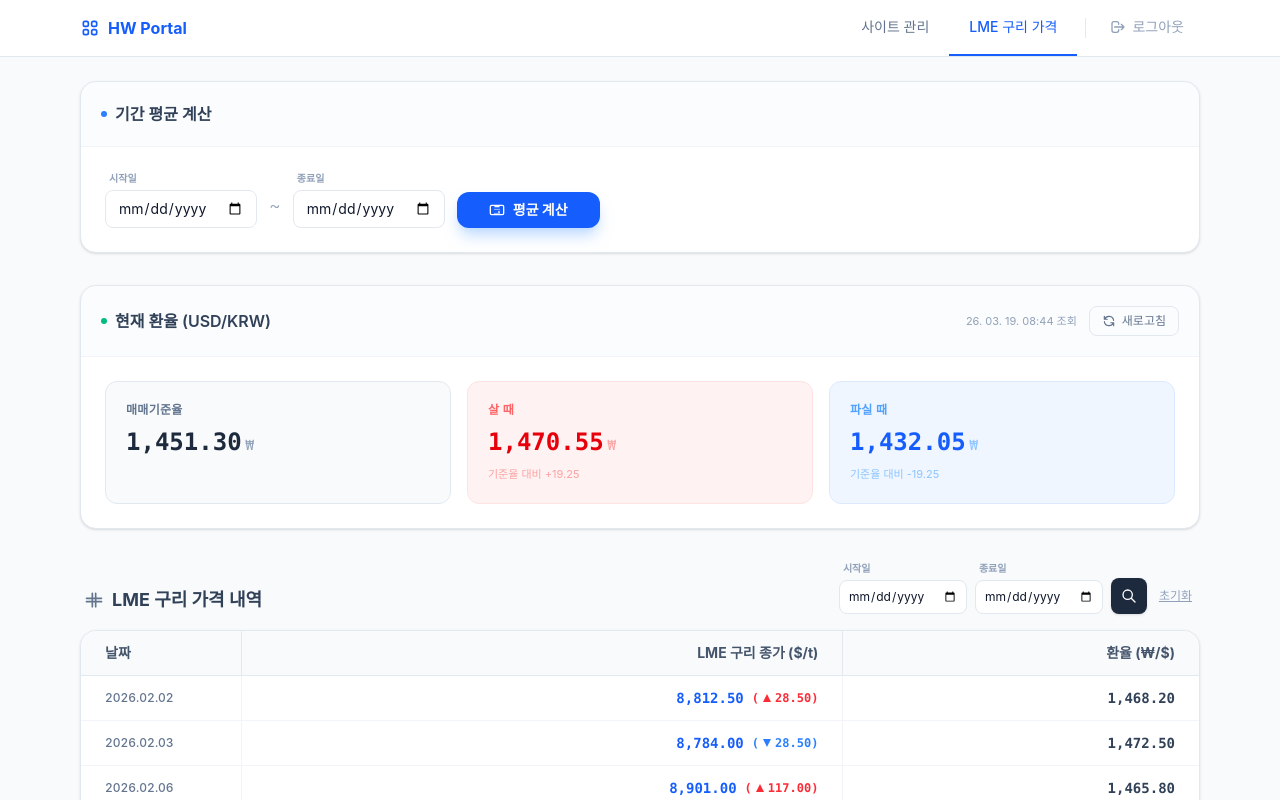
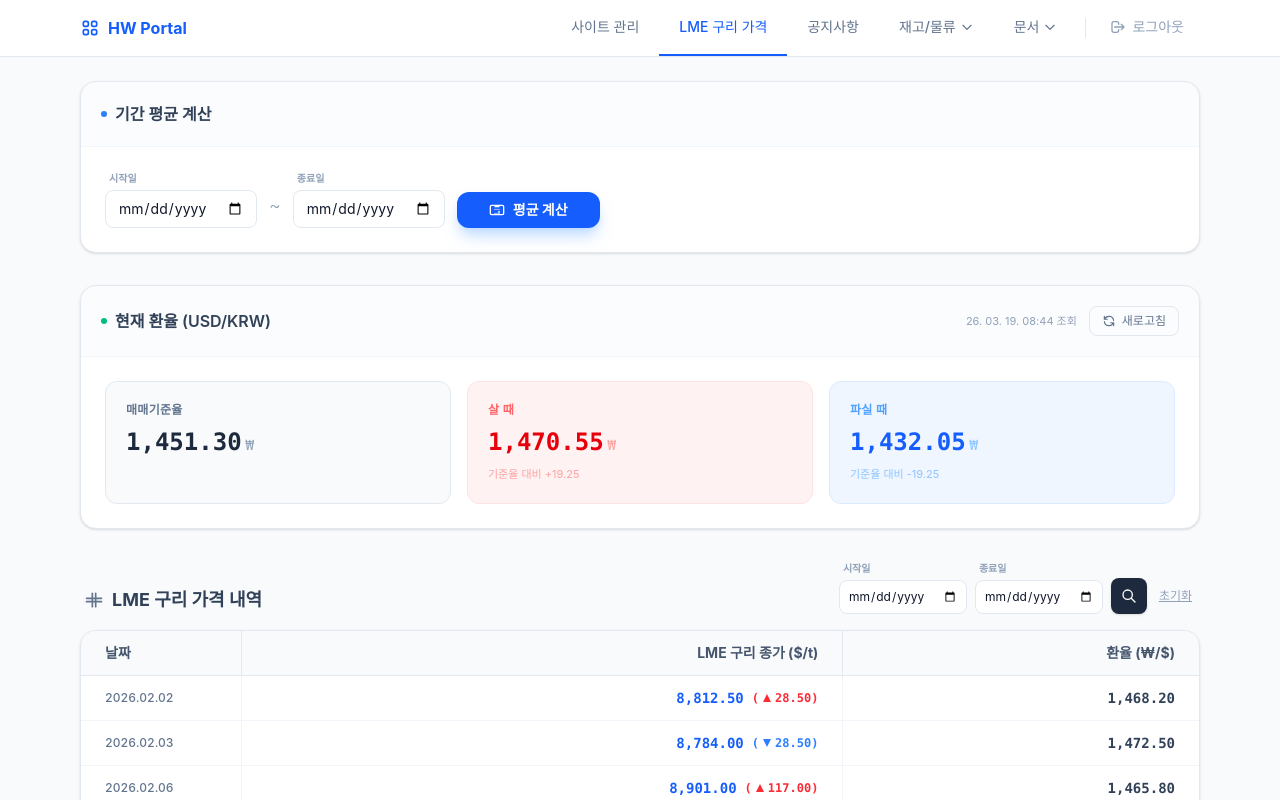
Before and after one commit to jeonghwan951204/hw-portal, a React (Vite) app: page /lme in a window 1280 px wide. Shown: the top 800 px of the page. Built offline with nearby package versions, Linux system fonts and the light colour scheme.

Commit message:
헤더 메뉴 추가

```diff
--- a/src/App.jsx
+++ b/src/App.jsx
@@ -2,6 +2,10 @@ import { BrowserRouter, Routes, Route } from "react-router-dom";
 import LoginPage from "./pages/LoginPage";
 import PriceManagement from "./pages/PriceManagement";
 import LmePage from "./pages/LmePage";
+import NoticePage from "./pages/NoticePage";
+import InventoryPage from "./pages/InventoryPage";
+import WeighingPage from "./pages/WeighingPage";
+import DocumentsPage from "./pages/DocumentsPage";
 
 export default function App() {
   return (
@@ -10,6 +14,10 @@ export default function App() {
         <Route path="/login" element={<LoginPage />} />
         <Route path="/" element={<PriceManagement />} />
         <Route path="/lme" element={<LmePage />} />
+        <Route path="/notice" element={<NoticePage />} />
+        <Route path="/inventory" element={<InventoryPage />} />
+        <Route path="/weighing" element={<WeighingPage />} />
+        <Route path="/documents" element={<DocumentsPage />} />
       </Routes>
     </BrowserRouter>
   );
--- a/src/components/Header.jsx
+++ b/src/components/Header.jsx
@@ -1,14 +1,101 @@
-import { NavLink } from "react-router-dom";
+import { useState, useRef, useEffect } from "react";
+import { NavLink, useLocation } from "react-router-dom";
 
 const NAV_ITEMS = [
-  { label: "사이트 관리",   to: "/" },
+  { label: "사이트 관리", to: "/" },
   { label: "LME 구리 가격", to: "/lme" },
+  { label: "공지사항", to: "/notice" },
+  {
+    label: "재고/물류",
+    children: [
+      { label: "재고관리", to: "/inventory" },
+      { label: "계근 조회", to: "/weighing" },
+    ],
+  },
+  {
+    label: "문서",
+    children: [
+      { label: "문서관리", to: "/documents" },
+    ],
+  },
 ];
 
+function DropdownMenu({ item }) {
+  const [open, setOpen] = useState(false);
+  const ref = useRef(null);
+  const location = useLocation();
+
+  const isActive = item.children.some((child) => location.pathname === child.to);
+
+  useEffect(() => {
+    const handleClickOutside = (e) => {
+      if (ref.current && !ref.current.contains(e.target)) {
+        setOpen(false);
+      }
+    };
+    document.addEventListener("mousedown", handleClickOutside);
+    return () => document.removeEventListener("mousedown", handleClickOutside);
+  }, []);
+
+  return (
+    <div ref={ref} className="relative h-full flex items-center">
+      <button
+        type="button"
+        onClick={() => setOpen(!open)}
+        className={`flex items-center gap-1 h-full px-5 text-sm font-medium border-b-2 transition-colors ${
+          isActive
+            ? "border-blue-600 text-blue-600"
+            : "border-transparent text-slate-500 hover:text-slate-800 hover:border-slate-300"
+        }`}
+      >
+        {item.label}
+        <svg
+          xmlns="http://www.w3.org/2000/svg"
+          className={`w-3.5 h-3.5 transition-transform ${open ? "rotate-180" : ""}`}
+          fill="none"
+          viewBox="0 0 24 24"
+          stroke="currentColor"
+        >
+          <path strokeLinecap="round" strokeLinejoin="round" strokeWidth={2} d="M19 9l-7 7-7-7" />
+        </svg>
+      </button>
+
+      {open && (
+        <div className="absolute top-full left-0 mt-0 w-36 bg-white border border-slate-200 rounded-b-lg shadow-lg z-30">
+          {item.children.map((child) => (
+            <NavLink
+              key={child.to}
+              to={child.to}
+              end
+              onClick={() => setOpen(false)}
+              className={({ isActive }) =>
+                `block px-4 py-2.5 text-sm transition-colors ${
+                  isActive
+                    ? "text-blue-600 bg-blue-50 font-medium"
+                    : "text-slate-600 hover:text-slate-900 hover:bg-slate-50"
+                }`
+              }
+            >
+              {child.label}
+            </NavLink>
+          ))}
+        </div>
+      )}
+    </div>
+  );
+}
+
 export default function Header() {
+  const [mobileOpen, setMobileOpen] = useState(false);
+  const [openCategories, setOpenCategories] = useState({});
+
   const handleLogout = async () => {
     await fetch("/logout", { method: "POST" });
     window.location.href = "/login";
+  };
+
+  const toggleCategory = (label) => {
+    setOpenCategories((prev) => ({ ...prev, [label]: !prev[label] }));
   };
 
   return (
@@ -22,12 +109,15 @@ export default function Header() {
           HW Portal
         </span>
 
-        {/* 네비게이션 */}
-        <nav className="flex items-center h-full">
-          {NAV_ITEMS.map(({ label, to }) => (
+        {/* 데스크탑 네비게이션 */}
+        <nav className="hidden md:flex items-center h-full">
+          {NAV_ITEMS.map((item) =>
+            item.children ? (
+              <DropdownMenu key={item.label} item={item} />
+            ) : (
               <NavLink
-              key={to}
-              to={to}
+                key={item.to}
+                to={item.to}
                 end
                 className={({ isActive }) =>
                   `flex items-center h-full px-5 text-sm font-medium border-b-2 transition-colors ${
@@ -37,9 +127,10 @@ export default function Header() {
                   }`
                 }
               >
-              {label}
+                {item.label}
               </NavLink>
-          ))}
+            )
+          )}
 
           {/* 구분선 */}
           <span className="w-px h-5 bg-slate-200 mx-2" />
@@ -56,7 +147,104 @@ export default function Header() {
             로그아웃
           </button>
         </nav>
+
+        {/* 모바일 햄버거 버튼 */}
+        <button
+          type="button"
+          className="md:hidden p-2 rounded-md text-slate-500 hover:text-slate-800 hover:bg-slate-100 transition-colors"
+          onClick={() => setMobileOpen(!mobileOpen)}
+        >
+          {mobileOpen ? (
+            <svg xmlns="http://www.w3.org/2000/svg" className="w-6 h-6" fill="none" viewBox="0 0 24 24" stroke="currentColor">
+              <path strokeLinecap="round" strokeLinejoin="round" strokeWidth={2} d="M6 18L18 6M6 6l12 12" />
+            </svg>
+          ) : (
+            <svg xmlns="http://www.w3.org/2000/svg" className="w-6 h-6" fill="none" viewBox="0 0 24 24" stroke="currentColor">
+              <path strokeLinecap="round" strokeLinejoin="round" strokeWidth={2} d="M4 6h16M4 12h16M4 18h16" />
+            </svg>
+          )}
+        </button>
       </div>
+
+      {/* 모바일 메뉴 */}
+      {mobileOpen && (
+        <div className="md:hidden border-t border-slate-200 bg-white">
+          {NAV_ITEMS.map((item) =>
+            item.children ? (
+              <div key={item.label}>
+                <button
+                  type="button"
+                  onClick={() => toggleCategory(item.label)}
+                  className="w-full flex items-center justify-between px-4 py-3 text-sm font-medium text-slate-600 hover:bg-slate-50 transition-colors"
+                >
+                  {item.label}
+                  <svg
+                    xmlns="http://www.w3.org/2000/svg"
+                    className={`w-4 h-4 transition-transform ${openCategories[item.label] ? "rotate-180" : ""}`}
+                    fill="none"
+                    viewBox="0 0 24 24"
+                    stroke="currentColor"
+                  >
+                    <path strokeLinecap="round" strokeLinejoin="round" strokeWidth={2} d="M19 9l-7 7-7-7" />
+                  </svg>
+                </button>
+                {openCategories[item.label] && (
+                  <div className="bg-slate-50">
+                    {item.children.map((child) => (
+                      <NavLink
+                        key={child.to}
+                        to={child.to}
+                        end
+                        onClick={() => setMobileOpen(false)}
+                        className={({ isActive }) =>
+                          `block pl-8 pr-4 py-2.5 text-sm transition-colors ${
+                            isActive
+                              ? "text-blue-600 font-medium"
+                              : "text-slate-500 hover:text-slate-800"
+                          }`
+                        }
+                      >
+                        {child.label}
+                      </NavLink>
+                    ))}
+                  </div>
+                )}
+              </div>
+            ) : (
+              <NavLink
+                key={item.to}
+                to={item.to}
+                end
+                onClick={() => setMobileOpen(false)}
+                className={({ isActive }) =>
+                  `block px-4 py-3 text-sm font-medium transition-colors ${
+                    isActive
+                      ? "text-blue-600 bg-blue-50"
+                      : "text-slate-600 hover:text-slate-900 hover:bg-slate-50"
+                  }`
+                }
+              >
+                {item.label}
+              </NavLink>
+            )
+          )}
+
+          {/* 모바일 구분선 */}
+          <div className="border-t border-slate-200 mx-4 my-1" />
+
+          {/* 모바일 로그아웃 */}
+          <button
+            type="button"
+            onClick={handleLogout}
+            className="w-full flex items-center gap-2 px-4 py-3 text-sm font-medium text-slate-400 hover:text-red-500 hover:bg-slate-50 transition-colors"
+          >
+            <svg xmlns="http://www.w3.org/2000/svg" className="w-4 h-4" fill="none" viewBox="0 0 24 24" stroke="currentColor">
+              <path strokeLinecap="round" strokeLinejoin="round" strokeWidth={2} d="M17 16l4-4m0 0l-4-4m4 4H7m6 4v1a3 3 0 01-3 3H6a3 3 0 01-3-3V7a3 3 0 013-3h4a3 3 0 013 3v1" />
+            </svg>
+            로그아웃
+          </button>
+        </div>
+      )}
     </header>
   );
 }
```
Lines whose indentation alone changed are shown as unchanged.
